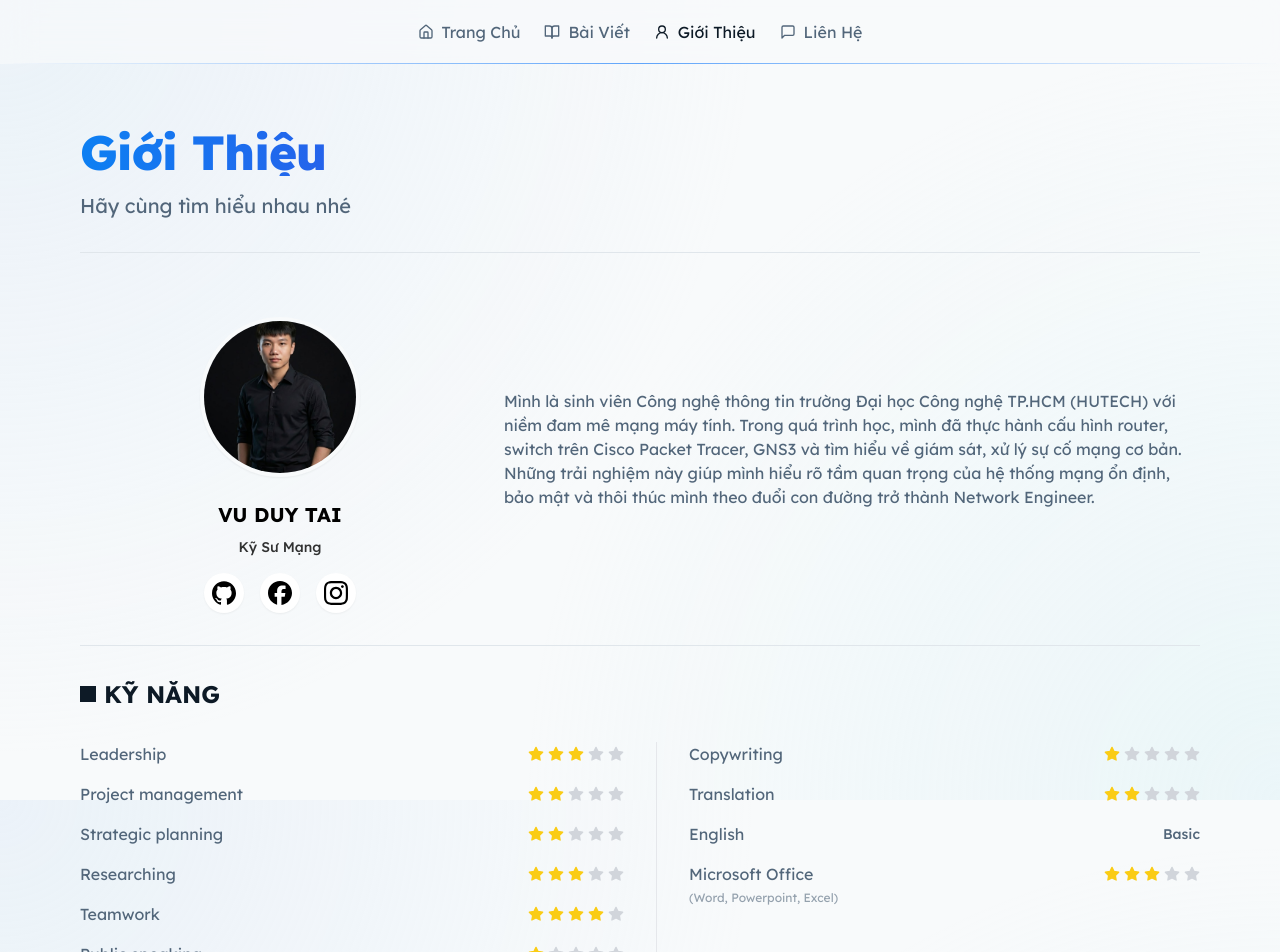
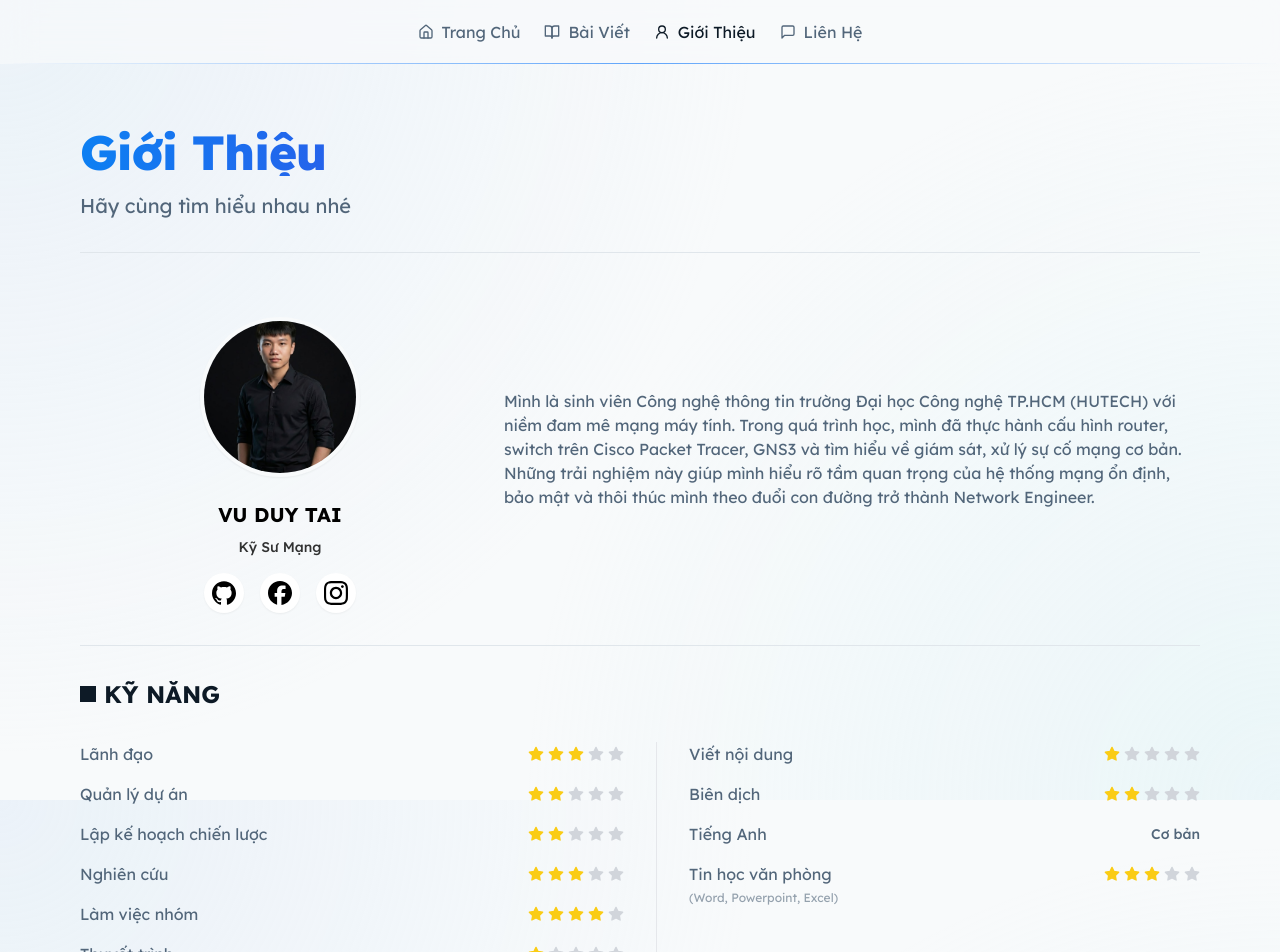
Before and after one commit to vuduytai2004/VuDuyTai_Blog, a Next.js app: page /about in a window 1280 px wide. Shown: the top 952 px of the page. Built offline with nearby package versions, Linux system fonts and the light colour scheme.

Commit message:
Translate skills section to Vietnamese

```diff
--- a/src/app/about/about-content.tsx
+++ b/src/app/about/about-content.tsx
@@ -13,19 +13,19 @@ import { Certificates } from "@/components/certificates";
 import { useLanguage } from "@/providers/language-provider";
 
 const SKILLS_LEFT = [
-    { name: "Leadership", rating: 3 },
-    { name: "Project management", rating: 2 },
-    { name: "Strategic planning", rating: 2 },
-    { name: "Researching", rating: 3 },
-    { name: "Teamwork", rating: 4 },
-    { name: "Public speaking", rating: 1 },
+    { name: "Lãnh đạo", rating: 3 },
+    { name: "Quản lý dự án", rating: 2 },
+    { name: "Lập kế hoạch chiến lược", rating: 2 },
+    { name: "Nghiên cứu", rating: 3 },
+    { name: "Làm việc nhóm", rating: 4 },
+    { name: "Thuyết trình", rating: 1 },
 ];
 
 const SKILLS_RIGHT = [
-    { name: "Copywriting", rating: 1 },
-    { name: "Translation", rating: 2 },
-    { name: "English", text: "Basic" },
-    { name: "Microsoft Office", rating: 3, subtext: "(Word, Powerpoint, Excel)" },
+    { name: "Viết nội dung", rating: 1 },
+    { name: "Biên dịch", rating: 2 },
+    { name: "Tiếng Anh", text: "Cơ bản" },
+    { name: "Tin học văn phòng", rating: 3, subtext: "(Word, Powerpoint, Excel)" },
 ];
 
 const EXPERIENCE_EN = [
```
